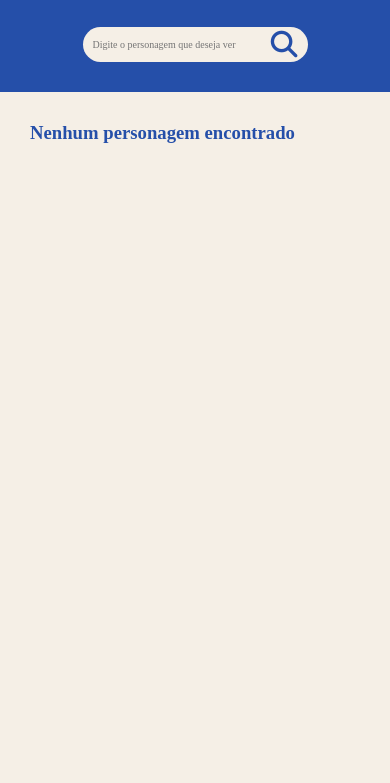
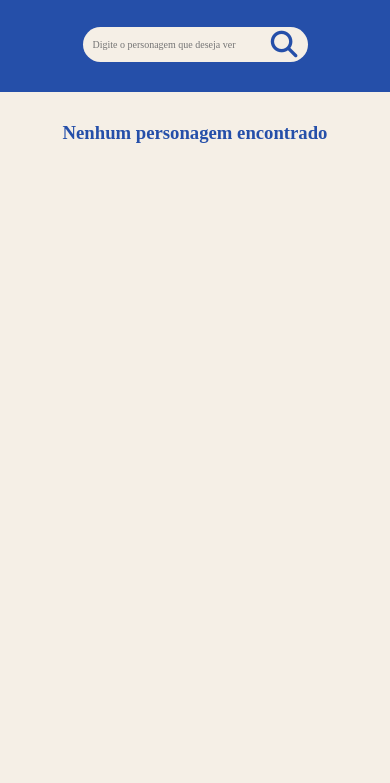
Before and after one commit to gpereiraaa/site-api-disney, a plain HTML site: page index.html in a window 390 px wide. Shown: the part 61-844 px from the top of the page. Drawn offline with Linux system fonts and the light colour scheme; no server answers; a web font is replaced by a local one.

Commit message:
Correção de css

```diff
--- a/style.css
+++ b/style.css
@@ -183,7 +183,11 @@ footer p {
 
 
 }
-@media (max-width: 400px) {
+@media (max-width: 488px) {
+    .container-geral{
+        align-items: center;
+        justify-content: center;
+    }
     .container-esquerda{
         align-items: center;
         justify-content: center;
```
